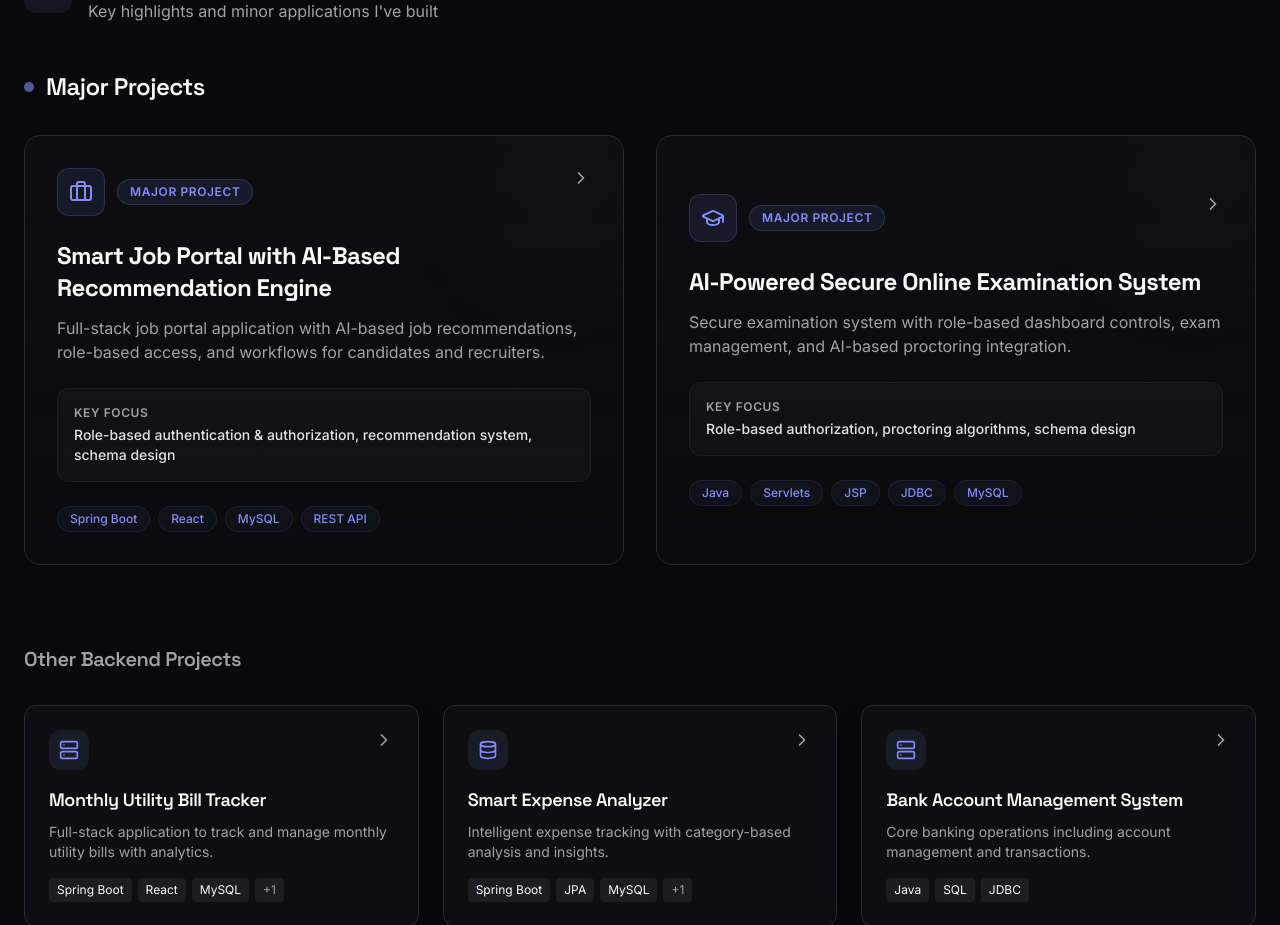
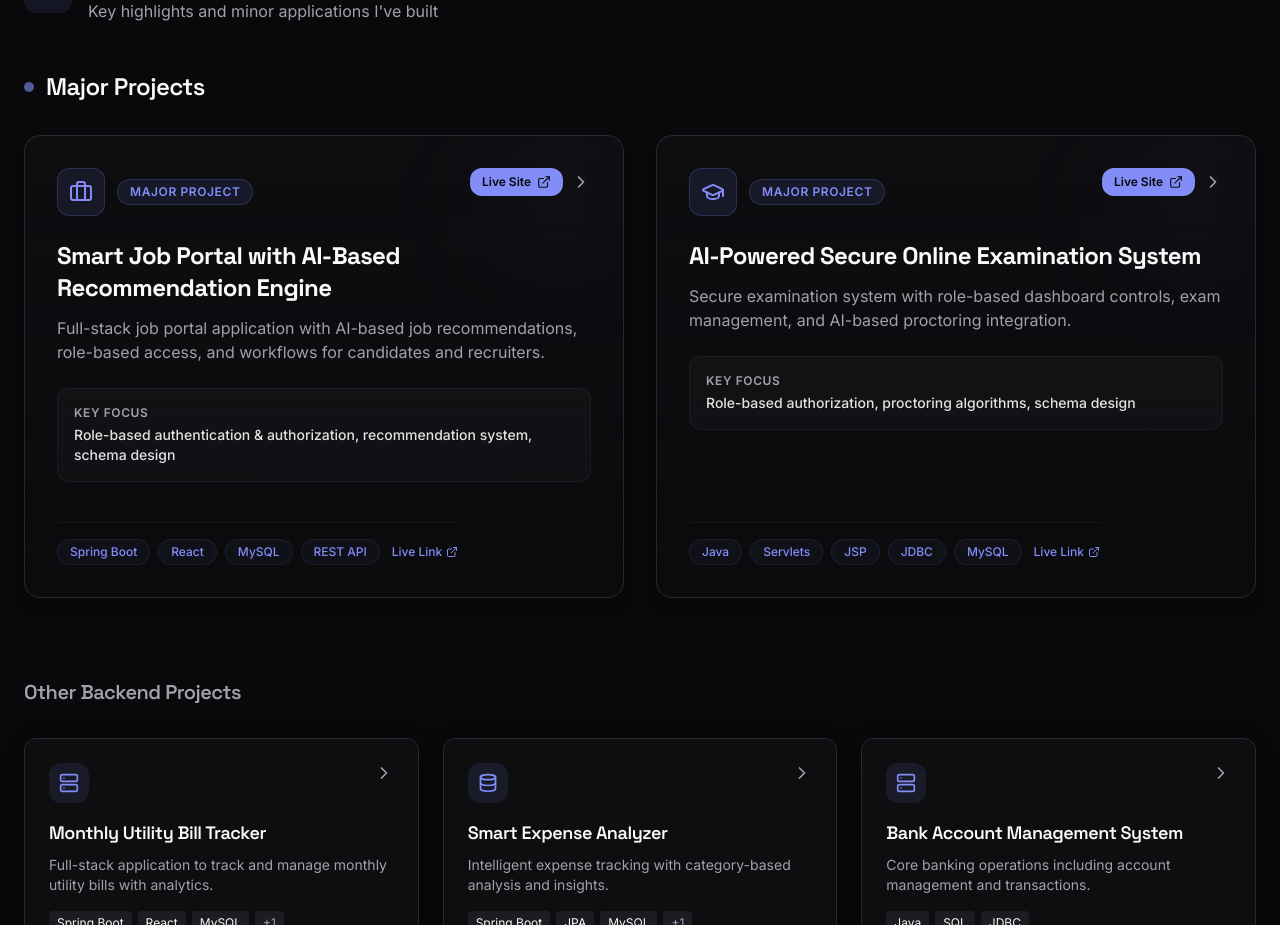
Before and after one commit to har0028/portfolio-harshit, a React (Vite) app: page / in a window 1280 px wide. Shown: the part 2571-3496 px from the top of the page. Built offline with nearby package versions, Linux system fonts and the light colour scheme; the HTML template or start-up script is replaced by a standard one.

Commit message:
feat: add live website links to major projects

```diff
--- a/src/components/sections/Projects.tsx
+++ b/src/components/sections/Projects.tsx
@@ -2,7 +2,7 @@ import { useState } from 'react';
 import { motion, AnimatePresence } from 'framer-motion';
 import { ScrollReveal } from '../ScrollReveal';
 import { TiltCard } from '../TiltCard';
-import { Folder, ChevronRight, X, Server, Database, Code, Briefcase, GraduationCap } from 'lucide-react';
+import { Folder, ChevronRight, X, Server, Database, Code, Briefcase, GraduationCap, ExternalLink } from 'lucide-react';
 
 const projects = [
   {
@@ -12,6 +12,7 @@ const projects = [
     tech: ['Spring Boot', 'React', 'MySQL', 'REST API'],
     focus: 'Role-based authentication & authorization, recommendation system, schema design',
     icon: Briefcase,
+    liveUrl: 'https://smart-job-portal-web.onrender.com',
   },
   {
     title: 'AI-Powered Secure Online Examination System',
@@ -20,6 +21,7 @@ const projects = [
     tech: ['Java', 'Servlets', 'JSP', 'JDBC', 'MySQL'],
     focus: 'Role-based authorization, proctoring algorithms, schema design',
     icon: GraduationCap,
+    liveUrl: 'https://ai-secure-exam-system.onrender.com/',
   },
   {
     title: 'Monthly Utility Bill Tracker',
@@ -112,13 +114,14 @@ export const Projects = () => {
                 <TiltCard className="h-full">
                   <button
                     onClick={() => setSelectedProject(project)}
-                    className="h-full w-full text-left p-8 rounded-2xl bg-gradient-to-b from-card to-card/50 border border-border shadow-lg hover:shadow-primary/5 hover:border-primary/40 group relative overflow-hidden transition-all duration-300"
+                    className="h-full w-full text-left p-8 rounded-2xl bg-gradient-to-b from-card to-card/50 border border-border shadow-lg hover:shadow-primary/5 hover:border-primary/40 group relative overflow-hidden transition-all duration-300 flex flex-col justify-between"
                   >
                     {/* Background subtle glowing blob */}
                     <div className="absolute top-0 right-0 w-32 h-32 bg-primary/5 rounded-full blur-3xl group-hover:bg-primary/10 transition-colors duration-500" />
 
+                    <div>
                       <div className="flex items-start justify-between mb-6">
-                      <div className="flex items-center gap-3">
+                        <div className="flex flex-wrap items-center gap-3">
                           <div className="w-12 h-12 rounded-xl bg-primary/10 flex items-center justify-center border border-primary/20">
                             <project.icon className="w-6 h-6 text-primary" />
                           </div>
@@ -126,7 +129,22 @@ export const Projects = () => {
                             Major Project
                           </span>
                         </div>
+                        <div className="flex items-center gap-2">
+                          {project.liveUrl && (
+                            <a
+                              href={project.liveUrl}
+                              target="_blank"
+                              rel="noopener noreferrer"
+                              onClick={(e) => e.stopPropagation()}
+                              className="inline-flex items-center gap-1.5 px-3 py-1.5 rounded-lg bg-primary text-primary-foreground text-xs font-semibold hover:bg-primary/90 transition-all shadow-sm hover:scale-105 z-10"
+                              title="Open Live Demo"
+                            >
+                              <span>Live Site</span>
+                              <ExternalLink className="w-3.5 h-3.5" />
+                            </a>
+                          )}
                           <ChevronRight className="w-5 h-5 text-muted-foreground group-hover:text-primary group-hover:translate-x-1 transition-all" />
+                        </div>
                       </div>
 
                       <h3 className="font-heading font-bold text-xl md:text-2xl mb-3 group-hover:text-primary transition-colors">
@@ -141,8 +159,10 @@ export const Projects = () => {
                         <span className="text-xs font-semibold text-muted-foreground uppercase tracking-wider block mb-1">Key Focus</span>
                         <p className="text-sm text-foreground/90 font-medium">{project.focus}</p>
                       </div>
+                    </div>
 
-                    <div className="flex flex-wrap gap-2 mt-auto">
+                    <div className="flex flex-wrap items-center justify-between gap-3 mt-4 pt-4 border-t border-border/40">
+                      <div className="flex flex-wrap gap-2">
                         {project.tech.map((t) => (
                           <span
                             key={t}
@@ -151,6 +171,18 @@ export const Projects = () => {
                             {t}
                           </span>
                         ))}
+                      </div>
+                      {project.liveUrl && (
+                        <a
+                          href={project.liveUrl}
+                          target="_blank"
+                          rel="noopener noreferrer"
+                          onClick={(e) => e.stopPropagation()}
+                          className="inline-flex items-center gap-1 text-xs font-medium text-primary hover:underline"
+                        >
+                          Live Link <ExternalLink className="w-3 h-3" />
+                        </a>
+                      )}
                     </div>
                   </button>
                 </TiltCard>
@@ -246,7 +278,7 @@ export const Projects = () => {
                 <p className="text-sm text-primary">{selectedProject.focus}</p>
               </div>
 
-              <div>
+              <div className="mb-4">
                 <h4 className="text-sm font-medium text-foreground mb-2">Tech Stack</h4>
                 <div className="flex flex-wrap gap-2">
                   {selectedProject.tech.map((t) => (
@@ -259,6 +291,20 @@ export const Projects = () => {
                   ))}
                 </div>
               </div>
+
+              {selectedProject.liveUrl && (
+                <div className="mt-6 pt-4 border-t border-border flex justify-end">
+                  <a
+                    href={selectedProject.liveUrl}
+                    target="_blank"
+                    rel="noopener noreferrer"
+                    className="inline-flex items-center gap-2 px-5 py-2.5 rounded-xl bg-primary text-primary-foreground text-sm font-semibold hover:bg-primary/90 transition-all shadow-md hover:shadow-primary/25"
+                  >
+                    <span>Visit Live Website</span>
+                    <ExternalLink className="w-4 h-4" />
+                  </a>
+                </div>
+              )}
             </motion.div>
           </motion.div>
         )}
```
Lines whose indentation alone changed are shown as unchanged.
